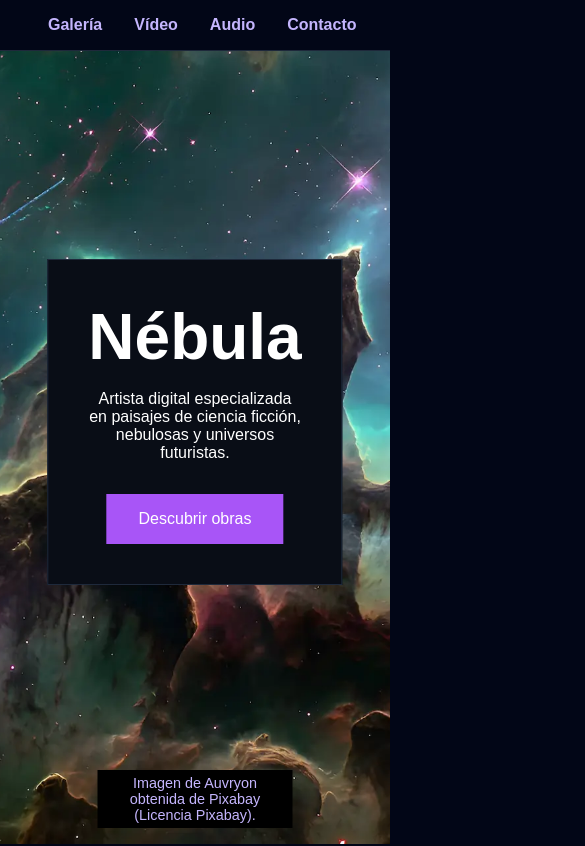
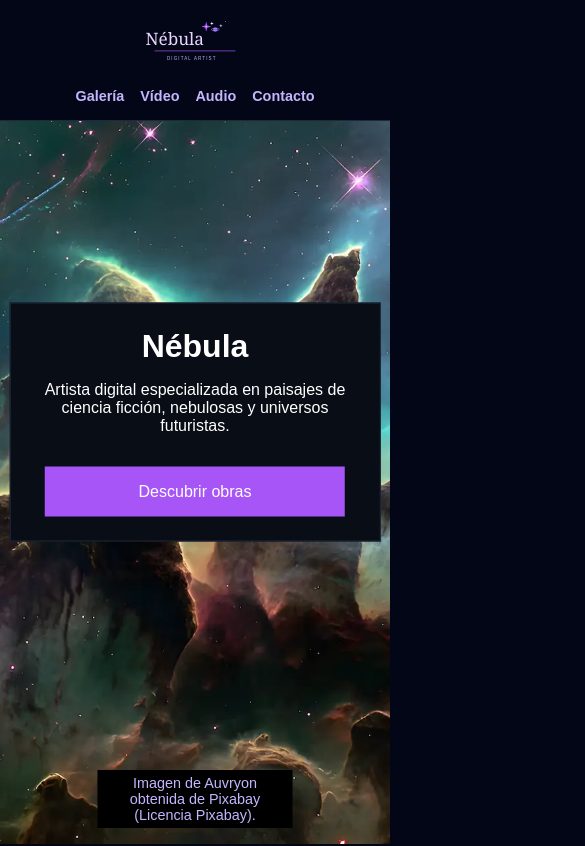
Before and after one commit to jfzdiaz3-stack/3.2.-Landing-Page-Artista-digital, a plain HTML site: page index.html in a window 390 px wide. Shown: the top 846 px of the page, 585 px wide, since content can reach past the window. Drawn offline with Linux system fonts and the light colour scheme.

Commit message:
Add compatibility section, project license, and responsive styles; enhance video presentation markup

```diff
--- a/index.html
+++ b/index.html
@@ -164,13 +164,17 @@
 
             <h2>Vídeo de presentación</h2>
 
-            <button id="abrirModal" class="btn-video">
-                Ver Reel de Animación
-            </button>
+            <figure>
 
-            <p class="credito-video">
-                Vídeo de olenchic obtenido de Pixabay (Licencia Pixabay).
-            </p>
+                <button id="abrirModal" class="btn-video">
+                    Ver Reel de Animación
+                </button>
+
+                <figcaption>
+                    Vídeo de olenchic obtenido de Pixabay (Licencia Pixabay).
+                </figcaption>
+
+            </figure>
 
         </section>
 
@@ -217,8 +221,7 @@
 
         </section>
 
-        // MODAL DE VÍDEO
-
+        <!-- MODAL -->
         <div id="modalVideo" class="modal">
 
             <div class="modal-contenido">
@@ -243,6 +246,17 @@
             © 2026 Nébula · Digital Artist
         </p>
 
+        <p>
+            Licencia del proyecto:
+            CC BY-NC 4.0
+        </p>
+
+        <p>
+            <a href="credits.html">
+                Créditos y licencias
+            </a>
+        </p>
+
     </footer>
 
 
--- a/style.css
+++ b/style.css
@@ -278,3 +278,84 @@ footer {
 #botonAudio:hover {
     transform: scale(1.05);
 }
+
+
+/* RESPONSIVE */
+
+@media (max-width: 768px){
+
+    header{
+        flex-direction:column;
+        gap:1rem;
+        padding:1rem;
+    }
+
+    nav{
+        flex-wrap:wrap;
+        justify-content:center;
+        gap:1rem;
+    }
+
+    .logo-nebula{
+        width:180px;
+    }
+
+    .hero-content{
+        width:90%;
+        padding:1.5rem;
+    }
+
+    .hero-content h1{
+        font-size:2.5rem;
+    }
+
+    .hero-content p{
+        font-size:1rem;
+    }
+
+    section{
+        padding:3rem 1rem;
+    }
+
+    #imagenPrincipal{
+        max-width:100%;
+    }
+
+    .galeria{
+        grid-template-columns:1fr;
+    }
+
+    .btn,
+    .btn-video,
+    #botonAudio{
+        width:100%;
+        max-width:300px;
+        min-height:44px;
+    }
+
+    #contacto img{
+        width:100%;
+        max-width:400px;
+        height:auto;
+    }
+
+    video{
+        width:100%;
+    }
+}
+
+@media (max-width:480px){
+
+    .hero-content h1{
+        font-size:2rem;
+    }
+
+    .hero-content{
+        width:95%;
+    }
+
+    nav a{
+        font-size:.9rem;
+    }
+
+}
```
Also changed, not shown: 1 other file.
